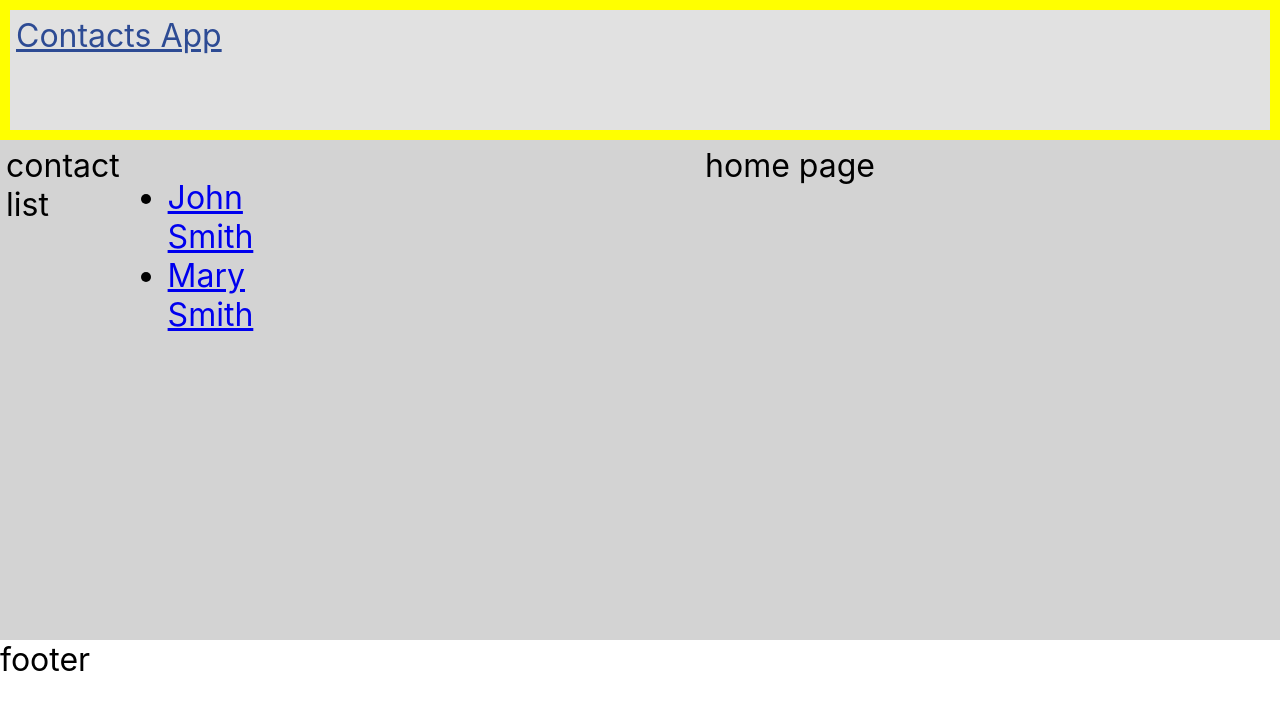
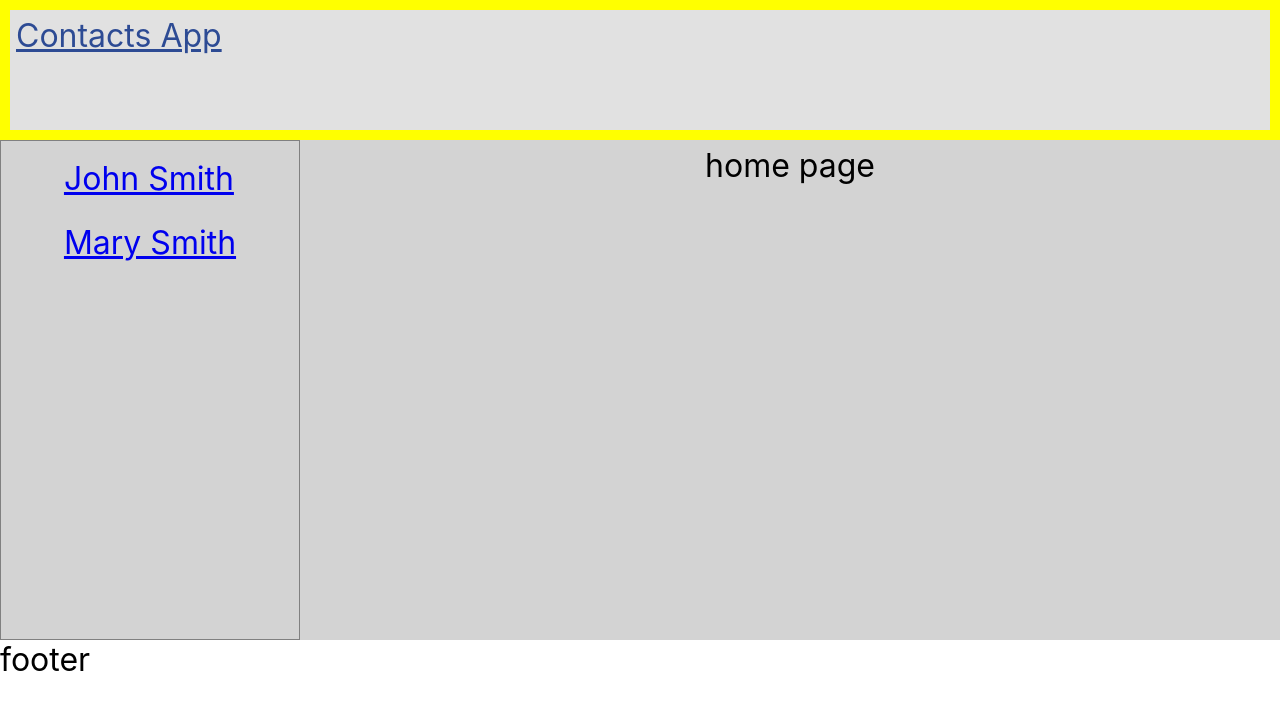
Before and after one commit to p-adams/book-app, a React (Vite) app: page / in a window 1280 px wide. Shown: the top 710 px of the page. Built offline with nearby package versions, Linux system fonts and the light colour scheme; no server answers.

Commit message:
create contact stylesheet

```diff
--- /dev/null
+++ b/src/components/Contact/Contact.css
@@ -0,0 +1,6 @@
+.contact-list-wrapper {
+  border: 1px solid gray;
+}
+.list-item {
+  line-height: 2em;
+}
--- a/src/components/Contact/ContactList.tsx
+++ b/src/components/Contact/ContactList.tsx
@@ -1,13 +1,12 @@
 import { Link } from "react-router-dom";
 import { mockContactListData } from "../../api/index";
-
+import "./Contact.css";
 function ContactList() {
   return (
     <article className="contact-list-wrapper">
-      contact list{" "}
-      <ul>
+      <ul className="list">
         {mockContactListData().contacts.map((el, i) => (
-          <li key={i}>
+          <li className="list-item" key={i}>
             <Link to={el.id}>{el.fullname}</Link>
           </li>
         ))}
--- a/src/index.css
+++ b/src/index.css
@@ -15,3 +15,8 @@ code {
   font-family: source-code-pro, Menlo, Monaco, Consolas, "Courier New",
     monospace;
 }
+ul {
+  list-style-type: none;
+  padding: 0;
+  margin: 0;
+}
```
